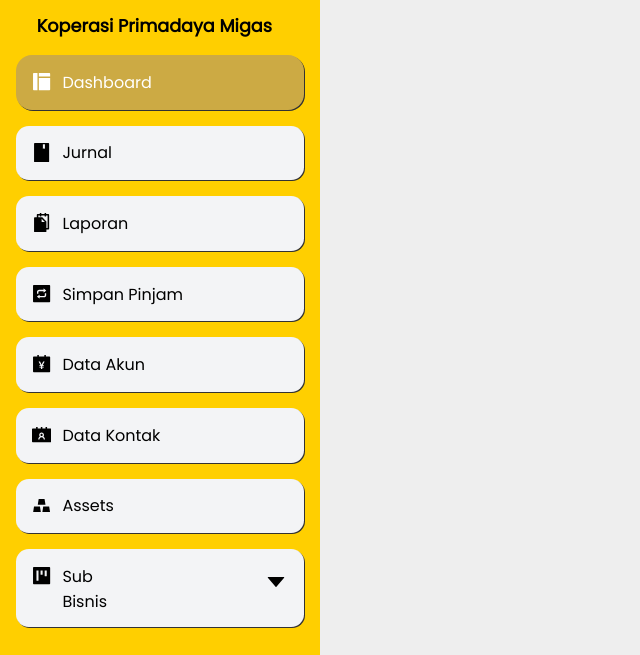
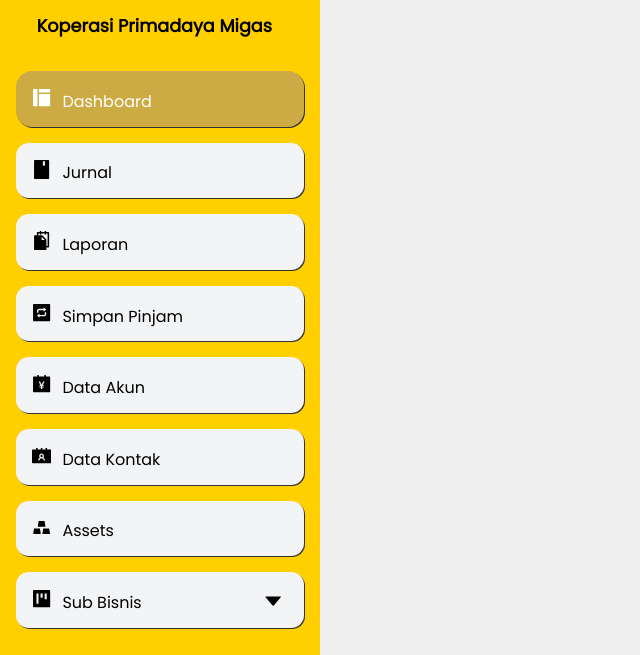
Before and after one commit to danu999/migas-accounting-fe, a Next.js app: page / in a window 1280 px wide. Shown: the part 297-952 px from the top of the page, without its empty margins (0-640 px from the left). Built offline with nearby package versions, Linux system fonts and the light colour scheme.

Commit message:
Update-Arrow

```diff
--- a/components/Sidebar.js
+++ b/components/Sidebar.js
@@ -14,6 +14,7 @@ import { ShopFilled } from "@ant-design/icons";
 import { CarFilled } from "@ant-design/icons";
 import { SlackCircleFilled } from "@ant-design/icons";
 import { CaretDownFilled } from "@ant-design/icons";
+import { CaretUpFilled } from "@ant-design/icons";
 
 const sidebarItems = [
   {
@@ -81,8 +82,6 @@ const Sidebar = () => {
 
   const handleSubMenuClick = () => {
     setSubMenuOpen(!subMenuOpen);
-    const arrow = document.querySelector(".arrow");
-    arrow.classList.toggle("rotate");
   };
 
   return (
@@ -108,7 +107,7 @@ const Sidebar = () => {
                       style={{ cursor: "pointer" }}
                       className={`sidebar__link ${
                         router.pathname === href ? "sidebar__link--active" : ""
-                      } ${subMenuOpen ? "rotate" : ""}`}
+                      }`}
                       onClick={handleSubMenuClick}
                     >
                       <span className='sidebar__icon'>
@@ -116,7 +115,7 @@ const Sidebar = () => {
                       </span>
                       <span className='sidebar__name'>{name}</span>
                       <span className='arrow'>
-                        <CaretDownFilled />
+                        {subMenuOpen ? <CaretUpFilled /> : <CaretDownFilled />}
                       </span>
                     </div>
                     {subMenuOpen && (
--- a/styles/globals.css
+++ b/styles/globals.css
@@ -64,7 +64,7 @@ body {
 }
 
 .sidebar__logo-name {
- margin-bottom: 1rem;
+ margin-bottom: 2rem;
  font-size: 1.1rem;
  display: block;
  align-items: center;
@@ -101,7 +101,8 @@ body {
 
 .sidebar__name {
   margin-left: 0.7rem;
-  margin-top: 2px;
+  margin-top: 5px;
+  font-size: 1rem;
 }
 
 .sidebar__link .arrow {
@@ -113,8 +114,7 @@ body {
 }
 
 .arrow {
-  margin-left: 8rem;
+  margin-left: 7.5rem;
   height: 1rem;
-  font-size: 1.5rem;
-  margin-top: 0.2rem;
+  font-size: 1.4rem;
 }
```
